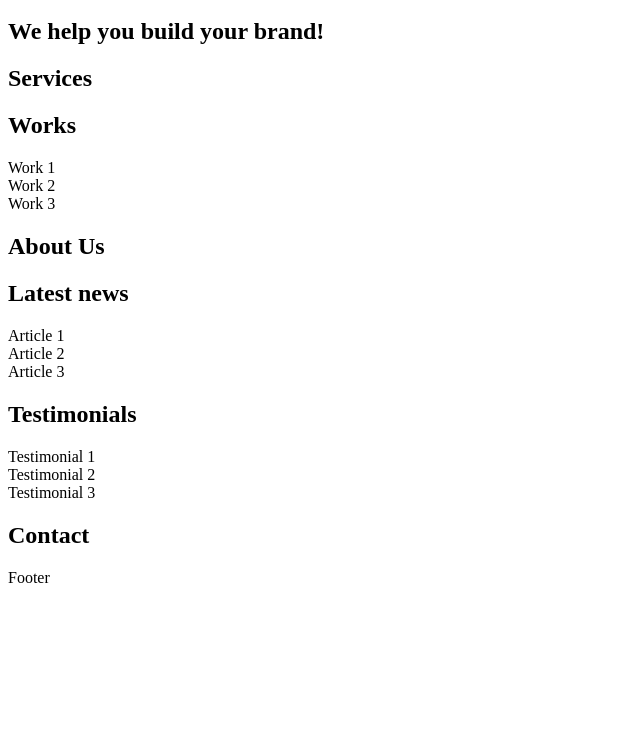
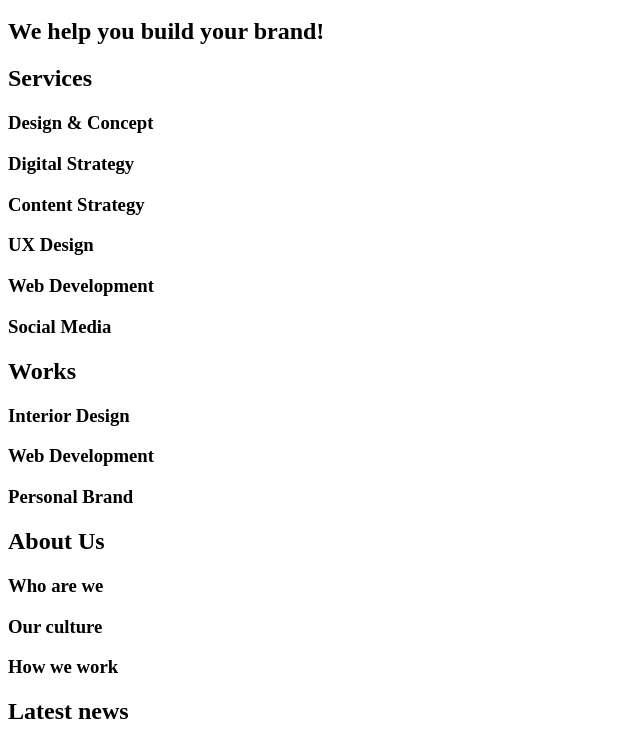
Before and after one commit to nadaMAoui/holbertonschool-web_front_end, a plain HTML site: page html_advanced/10-index.html in a window 1280 px wide. Shown: the part 48-790 px from the top of the page, without its empty margins (0-640 px from the left). Drawn offline with Linux system fonts and the light colour scheme.

Commit message:
task 10 fix

```diff
--- a/html_advanced/10-index.html
+++ b/html_advanced/10-index.html
@@ -16,24 +16,34 @@
             <section>
                 <h2>We help you build your brand!</h2>
               </section>
-
               <section>
                 <h2>Services</h2>
+                <h3>Design & Concept</h3>
+                <h3>Digital Strategy</h3>
+                <h3>Content Strategy</h3>
+                <h3>UX Design</h3>
+                <h3>Web Development</h3>
+                <h3>Social Media</h3>
               </section>
               <section>
                 <h2>Works</h2>
-              <article>Work 1</article>
-              <article>Work 2</article>
-              <article>Work 3</article>
+                <article><h3>Interior Design</h3></article>
+                <article><h3>Web Development</h3></article>
+                <article><h3>Personal Brand</h3></article>
               </section>
               <section>
                 <h2>About Us</h2>
+                <h3>Who are we</h3>
+                <h3>Our culture</h3>
+                <h3>How we work</h3>
               </section>
               <section>
                 <h2>Latest news</h2>
-              <article>Article 1</article>
-              <article>Article 2</article>
-              <article>Article 3</article>
+                <article><h3>Hoc loco tenere se Triarius non potuit.</h3></article>
+                <article>
+                  <h3>Ut alios omittam, hunc appello, quem ille unum secutus est.</h3>
+                </article>
+                <article><h3>Bestiarum vero nullum iudicium puto.</h3></article>
               </section>
               <section>
                 <h2>Testimonials</h2>
```
Lines whose indentation alone changed are shown as unchanged.
